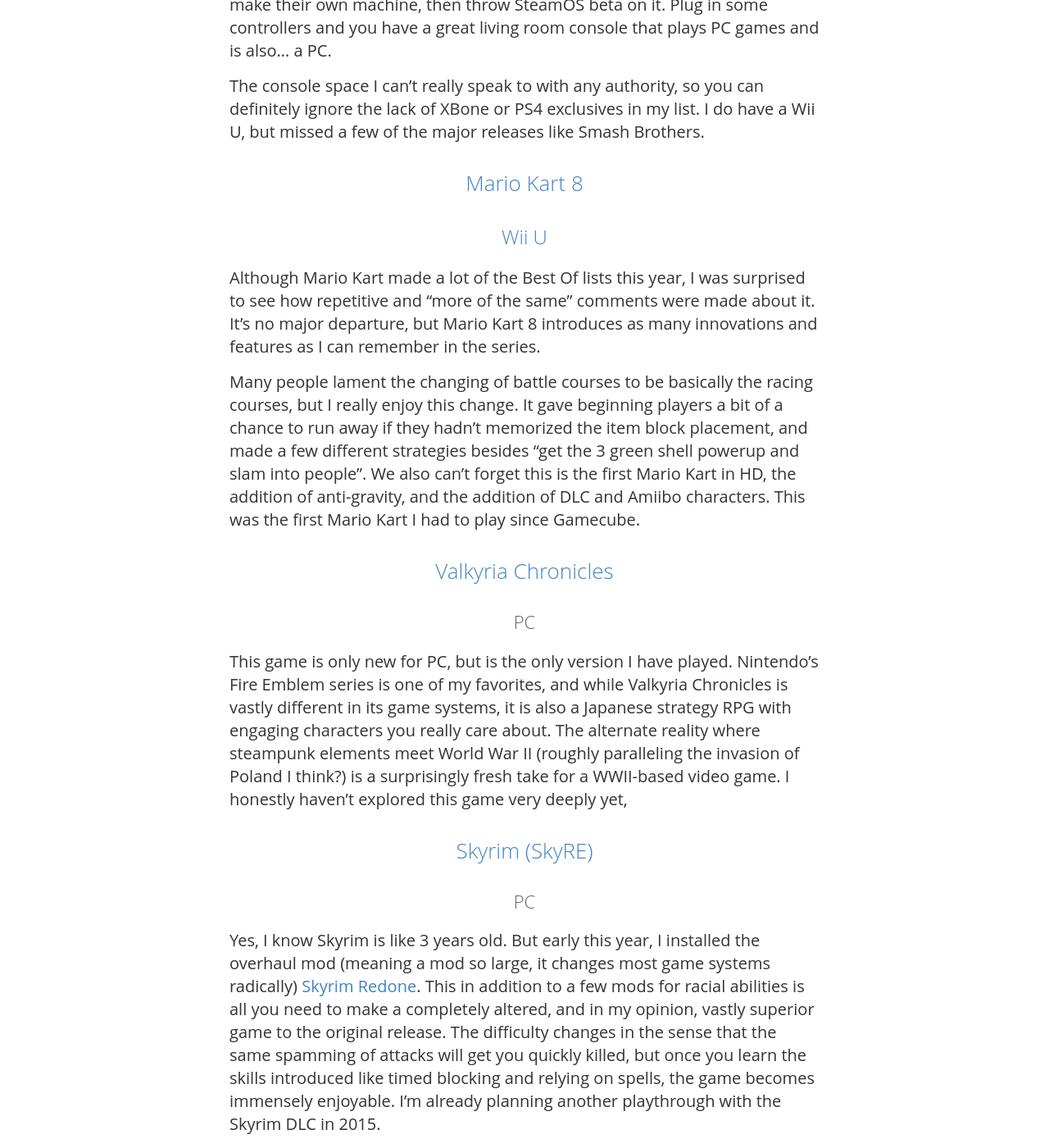
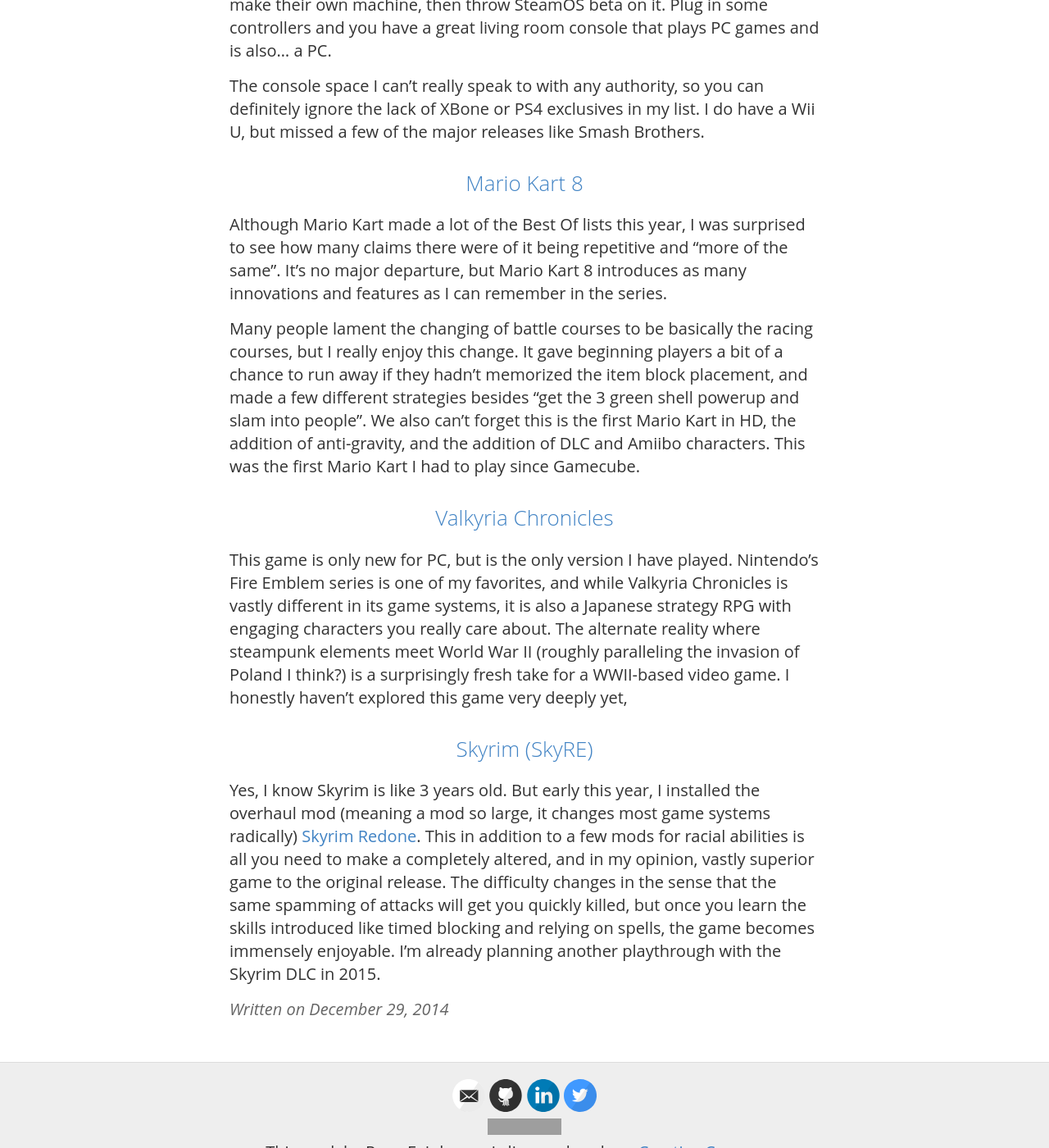
Before and after one commit to remerjohnson/remerjohnson.github.io, a Jekyll site: the page built from _posts/2014-12-29-my-favorite-games-of-2014.md, in a window 1280 px wide and 1400 px high, scrolled down 829 px. Shown: the whole window at 82% size. Built offline with Jekyll 4.4.1, drawn with Linux system fonts in a browser that asks for light colours; nearby versions of some CDN libraries; comment, search, counter and statistics services are not loaded; grey boxes are pictures that could not be loaded.

Commit message:
Update 2014-12-29-my-favorite-games-of-2014.md

```diff
--- a/_posts/2014-12-29-my-favorite-games-of-2014.md
+++ b/_posts/2014-12-29-my-favorite-games-of-2014.md
@@ -12,15 +12,15 @@
 The console space I can't really speak to with any authority, so you can definitely ignore the lack of XBone or PS4 exclusives in my list. I do have a Wii U, but missed a few of the major releases like Smash Brothers.
 
 ## Mario Kart 8
-### Wii U
-Although Mario Kart made a lot of the Best Of lists this year, I was surprised to see how repetitive and "more of the same" comments were made about it. It's no major departure, but Mario Kart 8 introduces as many innovations and features as I can remember in the series.
+
+Although Mario Kart made a lot of the Best Of lists this year, I was surprised to see how many claims there were of it being  repetitive and "more of the same". It's no major departure, but Mario Kart 8 introduces as many innovations and features as I can remember in the series.
 
 Many people lament the changing of battle courses to be basically the racing courses, but I really enjoy this change. It gave beginning players a bit of a chance to run away if they hadn't memorized the item block placement, and made a few different strategies besides "get the 3 green shell powerup and slam into people". We also can't forget this is the first Mario Kart in HD, the addition of anti-gravity, and the addition of DLC and Amiibo characters. This was the first Mario Kart I had to play since Gamecube.
 
-## Valkyria Chronicles ##
-#### PC ####
+## Valkyria Chronicles
+
 This game is only new for PC, but is the only version I have played. Nintendo's Fire Emblem series is one of my favorites, and while Valkyria Chronicles is vastly different in its game systems, it is also a Japanese strategy RPG with engaging characters you really care about. The alternate reality where steampunk elements meet World War II (roughly paralleling the invasion of Poland I think?) is a surprisingly fresh take for a WWII-based video game. I honestly haven't explored this game very deeply yet,
 
-## Skyrim (SkyRE) ##
-#### PC ####
+## Skyrim (SkyRE)
+
 Yes, I know Skyrim is like 3 years old. But early this year, I installed the overhaul mod (meaning a mod so large, it changes most game systems radically) [Skyrim Redone](http://www.nexusmods.com/skyrim/mods/9286/?tab=1&navtag=%2Fajax%2Fmoddescription%2F%3Fid%3D9286%26preview%3D&pUp=1). This in addition to a few mods for racial abilities is all you need to make a completely altered, and in my opinion, vastly superior game to the original release. The difficulty changes in the sense that the same spamming of attacks will get you quickly killed, but once you learn the skills introduced like timed blocking and relying on spells, the game becomes immensely enjoyable. I'm already planning another playthrough with the Skyrim DLC in 2015.
```
